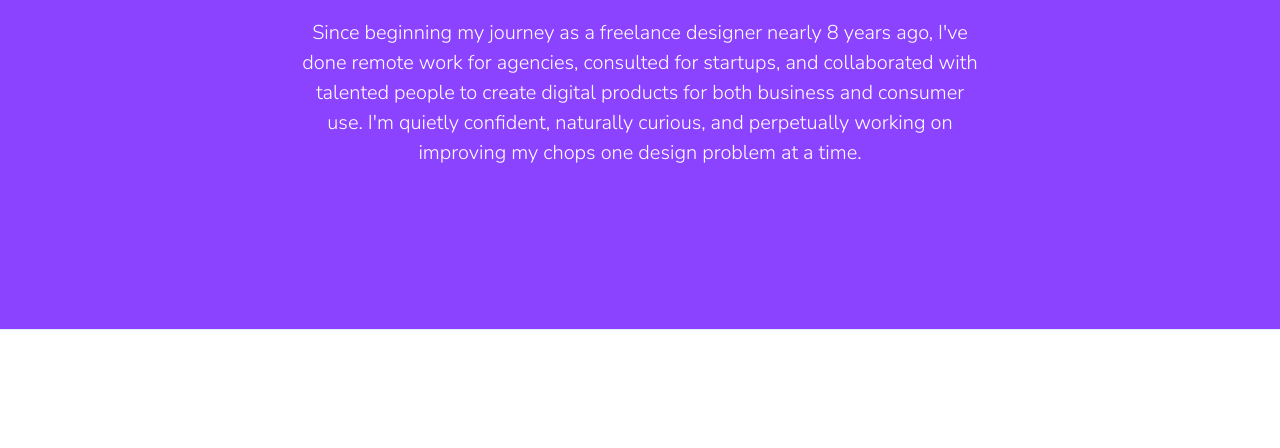
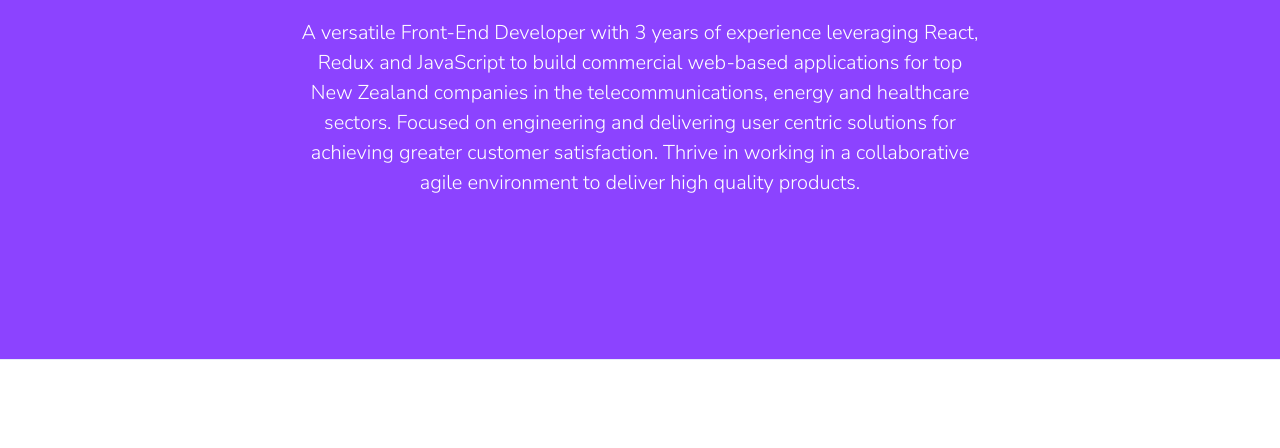
Before and after one commit to kaizhudda/portfolio, a Gatsby site: page / in a window 1280 px wide. Shown: the part 186-634 px from the top of the page. Built offline with nearby package versions, Linux system fonts and the light colour scheme; Gatsby itself is replaced by a stand-in of ours.

Commit message:
updated desc

```diff
--- a/src/components/introduction.js
+++ b/src/components/introduction.js
@@ -8,11 +8,11 @@ const Introduction = () => {
         <div className="Introduction__content">
           <h1 className="title">Hi, I’m Kaiz. Nice to meet you.</h1>
           <h2 className="description">
-            Since beginning my journey as a freelance designer nearly 8 years ago,
-            I've done remote work for agencies, consulted for startups,
-            and collaborated with talented people to create digital products
-            for both business and consumer use. I'm quietly confident, naturally curious,
-            and perpetually working on improving my chops one design problem at a time.
+            A versatile Front-End Developer with 3 years of experience leveraging React, Redux
+            and JavaScript to build commercial web-based applications for top New Zealand companies
+            in the telecommunications, energy and healthcare sectors. Focused on engineering and
+            delivering user centric solutions for achieving greater customer satisfaction.
+            Thrive in working in a collaborative agile environment to deliver high quality products.
           </h2>
         </div>
       </div>
```
